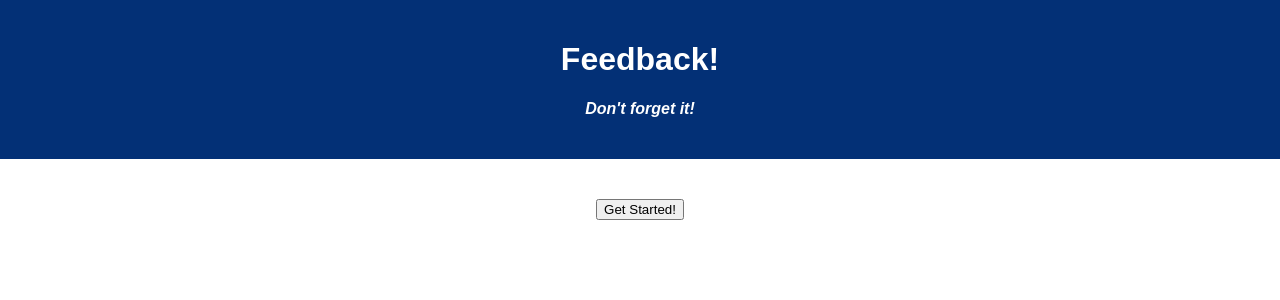
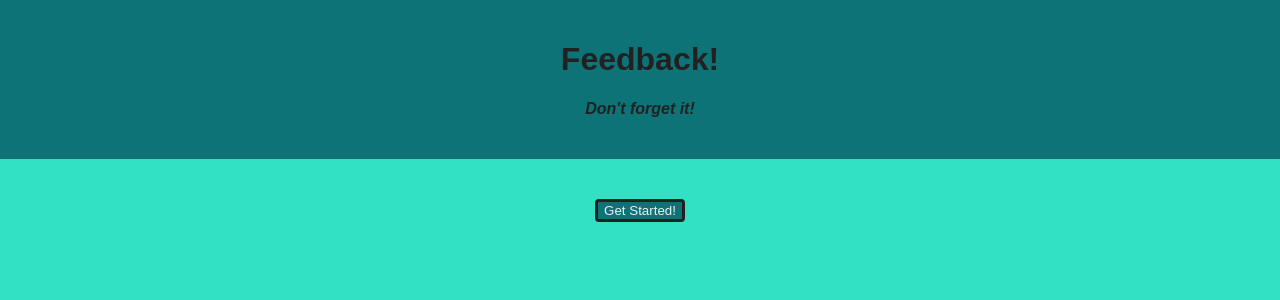
Before and after one commit to jothoudt/weekendreduxfeedbackloop, a React (Create React App) app: page / in a window 1280 px wide. Shown: the top 300 px of the page. Built offline with nearby package versions, Linux system fonts and the light colour scheme.

Commit message:
add some styling

```diff
--- a/package.json
+++ b/package.json
@@ -4,6 +4,7 @@
   "private": true,
   "proxy": "http://localhost:5000",
   "dependencies": {
+    "@material-ui/core": "^4.11.3",
     "axios": "^0.21.1",
     "dom": "^0.0.3",
     "express": "^4.17.1",
--- /dev/null
+++ b/src/components/Admin/Admin.css
@@ -0,0 +1,13 @@
+table{
+    border: 3px solid black;
+    width: 80%;
+    border-collapse: collapse;
+}
+th{
+    border: 2px solid black;
+    border-collapse: collapse;
+}
+td{
+    border: 2px solid black;
+    border-collapse:collapse;
+}
--- a/src/components/Admin/Admin.jsx
+++ b/src/components/Admin/Admin.jsx
@@ -1,5 +1,6 @@
 import axios from 'axios';
 import {useState, useEffect} from 'react';
+import './Admin.css';
 
 function Admin(){
     let [surveys, setSurveys]=useState([]);
@@ -19,13 +20,11 @@ function Admin(){
         <table>
             <thead>
                 <tr>
-                    <th>Id</th>
                     <th>Feeling</th>
                     <th>Understanding</th>
                     <th>Support</th>
                     <th>Comments</th>
                     <th>flagged</th>
-                    <th>date</th>
                 </tr>
             </thead>
             <tbody>
@@ -33,13 +32,11 @@ function Admin(){
                     return(
                         <>
                         <tr>
-                            <td>{survey.id}</td>
                             <td>{survey.feeling}</td>
                             <td>{survey.understanding}</td>
                             <td>{survey.support}</td>
                             <td>{survey.comments}</td>
                             <td>{survey.flagged}</td>
-                            <td>{survey.date}</td>
                         </tr>
                         </>
                     )
--- a/src/components/App/App.css
+++ b/src/components/App/App.css
@@ -3,10 +3,10 @@
 }
 
 .App-header {
-  background-color: #033076;
+  background-color: #0D7377;
   min-height: 70px;
   padding: 20px;
-  color: white;
+  color: #212121;
   margin-bottom: 20px;
 }
 
@@ -21,3 +21,13 @@
 h4 {
   font-style: italic;
 }
+body{
+  background-color: #32E0C4;
+  color: #212121;
+}
+button{
+  background-color: #0D7377;
+  color: #EEEEEE;
+  border: 3px solid #212121;
+  border-radius: 4px;
+}
--- a/src/components/App/App.jsx
+++ b/src/components/App/App.jsx
@@ -19,6 +19,7 @@ function App() {
         <h1 className='App-title'>Feedback!</h1>
         <h4>Don't forget it!</h4>
       </header>
+      <div className="content">
       <HashRouter>
         <Route path='/' exact>
           <Home />
@@ -45,6 +46,10 @@ function App() {
           <Thanks />
         </Route>
       </HashRouter>
+      </div>
+      <footer>
+
+      </footer>
     </div>
   );
 }
```
Also changed, not shown: 1 other file (tests, documents, lock files or other folders).
